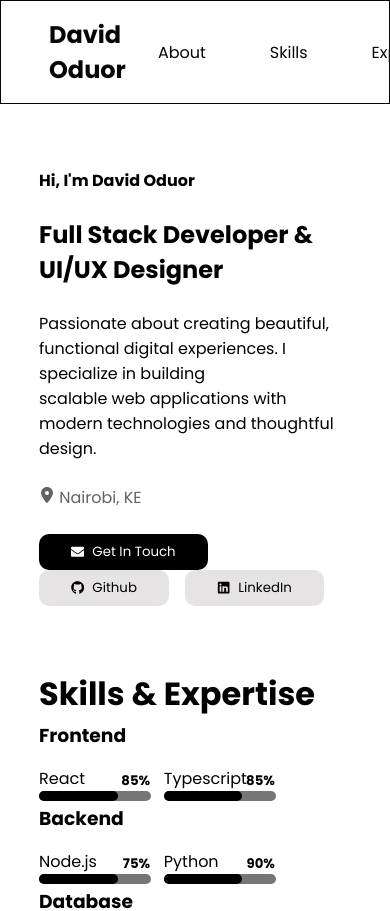
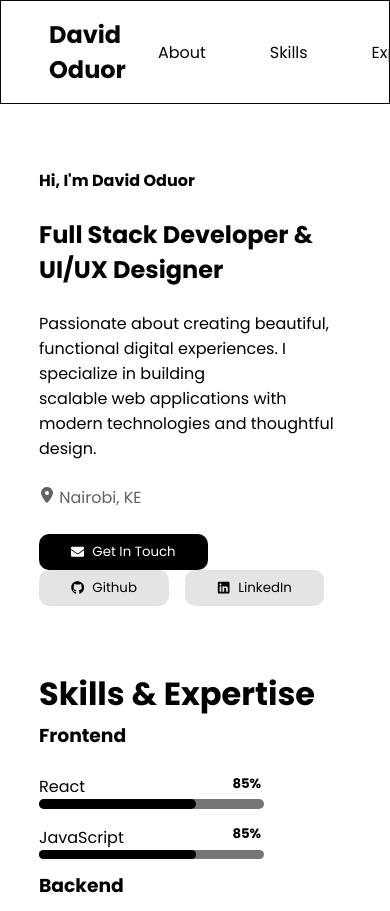
Before and after one commit to davy-odua/Resume., a React (Vite) app: page / in a window 390 px wide. Shown: the top 911 px of the page. Built offline with nearby package versions, Linux system fonts and the light colour scheme.

Commit message:
added media querries to the skills element

```diff
--- a/src/App.jsx
+++ b/src/App.jsx
@@ -11,7 +11,7 @@ function App() {
     <Home />
     <div className="skills-section gap">
       <h1>Skills & Expertise</h1>
-      <Skills skillTitle="Frontend" leftTech="React" leftPercent="85%" rightTech="Typescript" rightPercent="85%"  />
+      <Skills skillTitle="Frontend" leftTech="React" leftPercent="85%" rightTech="JavaScript" rightPercent="85%"  />
       <Skills skillTitle="Backend" leftTech="Node.js" leftPercent="75%" rightTech="Python" rightPercent="90%"  />
       <Skills skillTitle="Database" leftTech="PostgreSQL" leftPercent="80%" rightTech="MongoDB" rightPercent="70%"  />
       <Skills skillTitle="Design" leftTech="Figma" leftPercent="85%" rightTech="UI/UX Design" rightPercent="70%"  />
--- a/src/components/components.css
+++ b/src/components/components.css
@@ -86,3 +86,15 @@
     right: 11%;
     top: 15%;
 }
+
+
+@media screen and (max-width: 770px){
+    .skills-sides{
+        display: flex;
+        flex-direction: column;
+    }
+    .right, .left{
+        width: 100%;
+        padding: 0.5rem 0;
+    }
+}
```
